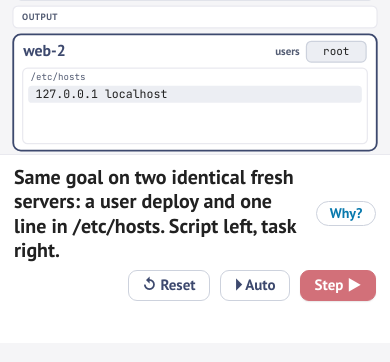
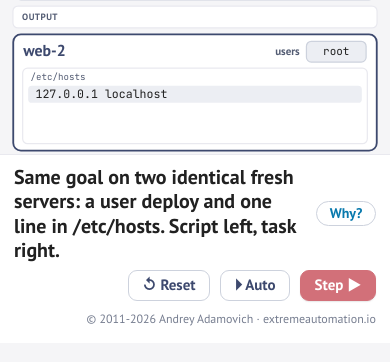
Before and after one commit to Infra-as-code-ICA0024-TalTech/simulator, a plain HTML site: page sims/idempotence.html in a window 390 px wide. Shown: the part 476-838 px from the top of the page. Drawn offline with Linux system fonts and the light colour scheme.

Commit message:
Show a small copyright note in the sim bottom bar
Muted "(c) 2011-YYYY Andrey Adamovich - extremeautomation.io" at the right
end of the In code row; no extra height, so 1280x720 still fits.

Co-Authored-By: Claude Opus 5.5 <noreply@anthropic.com>
Claude-Session: https://claude.ai/code/session_01CnQ4fMRGcUiXBe9noi2q76

```diff
--- a/assets/frame.css
+++ b/assets/frame.css
@@ -113,6 +113,10 @@ body.sim { display: flex; flex-direction: column; height: 100vh; height: 100dvh;
 .codeline b { font-weight: 700; }
 .codeline code { color: var(--edge); font-size: .94em; }
 .codeline.empty { visibility: hidden; }
+.bottomline { display: flex; align-items: baseline; gap: 16px; }
+.bottomline .codeline { flex: 1 1 auto; }
+.copynote { flex: none; margin-top: 8px; font-size: 12px; color: var(--muted); text-decoration: none; white-space: nowrap; opacity: .8; }
+.copynote:hover { color: var(--accent); opacity: 1; }
 .actions, .trainer { display: flex; gap: 10px; flex-wrap: wrap; }
 
 /* buttons: XA .btn-dark (free buttons), .btn-primary (Step), .btn-secondary (Reset, Auto) */
@@ -159,6 +163,7 @@ body.sim { display: flex; flex-direction: column; height: 100vh; height: 100dvh;
   .bottombar { padding: 10px 14px 16px; }
   .caption { min-height: 0; }
   .codeline { white-space: normal; }
+  .bottomline { flex-wrap: wrap; gap: 0 12px; }
 }
 
 /* ---------- drawing helpers for sims (keyed elements made by sim.box) ---------- */
--- a/assets/frame.js
+++ b/assets/frame.js
@@ -129,7 +129,9 @@
             '<button class="btn step" data-t="step" title="Next step (→ or Space)">Step ▶</button>' +
           '</div>' +
         '</div>' +
-        '<div class="codeline empty"><b>In code:</b> <code></code></div>' +
+        '<div class="bottomline"><div class="codeline empty"><b>In code:</b> <code></code></div>' +
+        '<a class="copynote" href="https://extremeautomation.io" rel="noopener" target="_blank">\u00a9 2011-' +
+          new Date().getFullYear() + ' Andrey Adamovich \u00b7 extremeautomation.io</a></div>' +
       '</footer>' +
       (recap ? '<div class="note" role="dialog" aria-label="Recap" hidden><button class="close" title="Close (Esc)">×</button>' +
         '<h2>Recap</h2>' + recapHtml(recap) + copyrightHtml() + '</div>' : ''));
```
